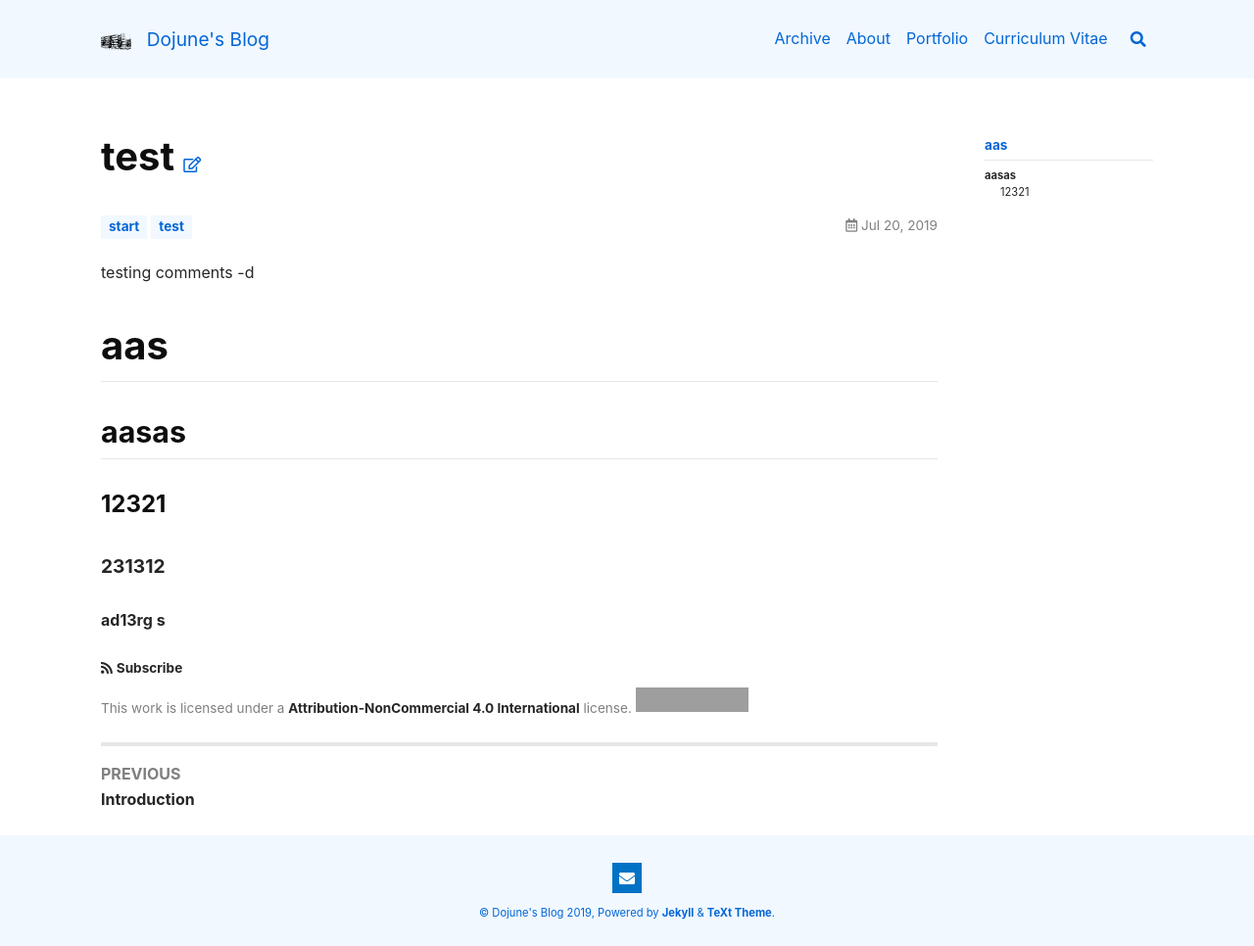
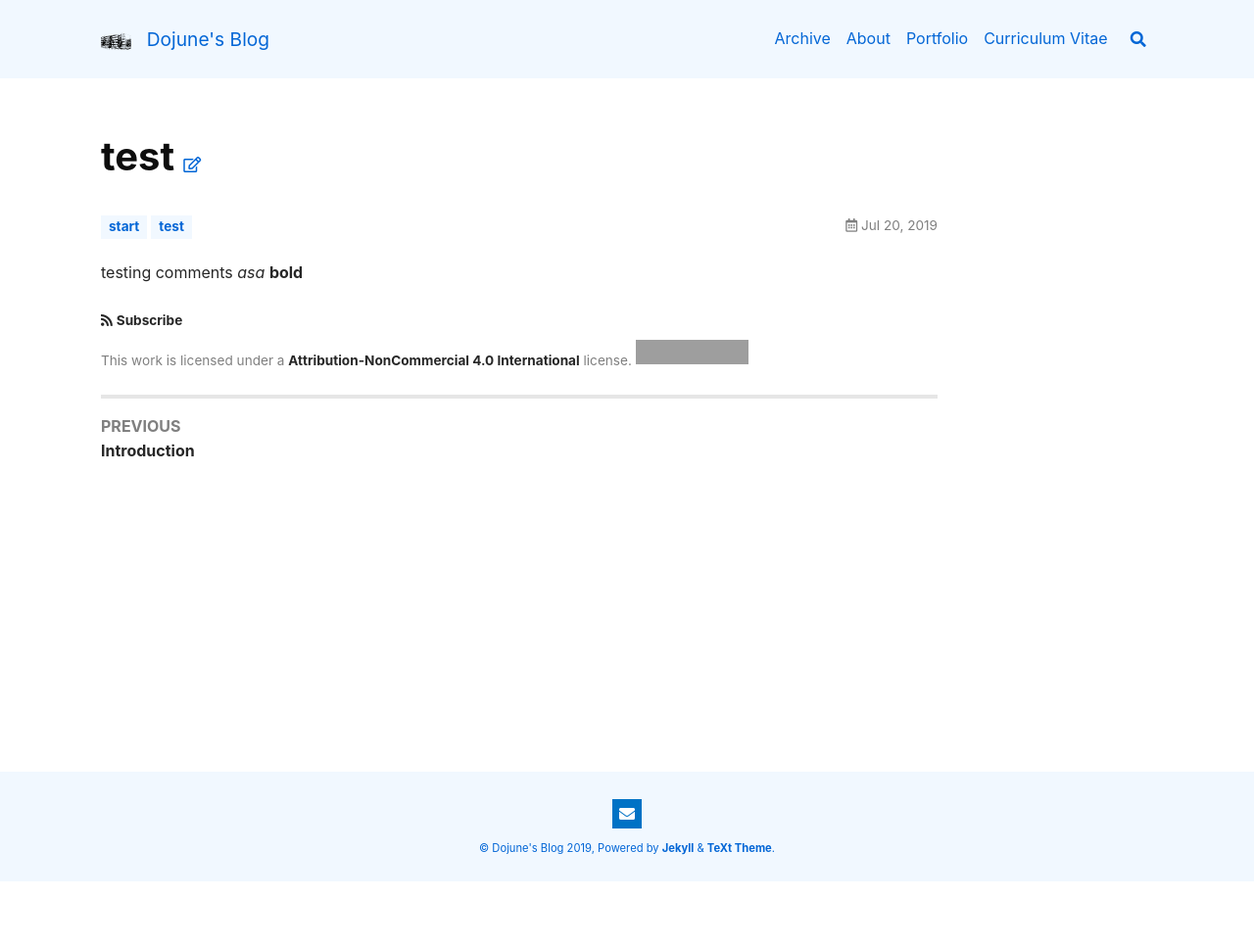
Before and after one commit to mindojune/mindojune.github.io, a Jekyll site: the page built from _posts/2019-07-20-test.md, in a window 1280 px wide. Shown: the whole page at 98% size. Built offline with Jekyll 4.4.1, drawn with Linux system fonts in a browser that asks for light colours; nearby versions of some CDN libraries; after the commit the page ends 900 px from its top, so only the background shows below that; grey boxes are pictures that could not be loaded.

Commit message:
Update 2019-07-20-test.md

```diff
--- a/_posts/2019-07-20-test.md
+++ b/_posts/2019-07-20-test.md
@@ -7,9 +7,4 @@ tags:
 
 ---
 
-testing comments -d
-# aas
-## aasas
-### 12321
-#### 231312
-##### ad13rg s
+testing comments _asa_ __bold__
```
